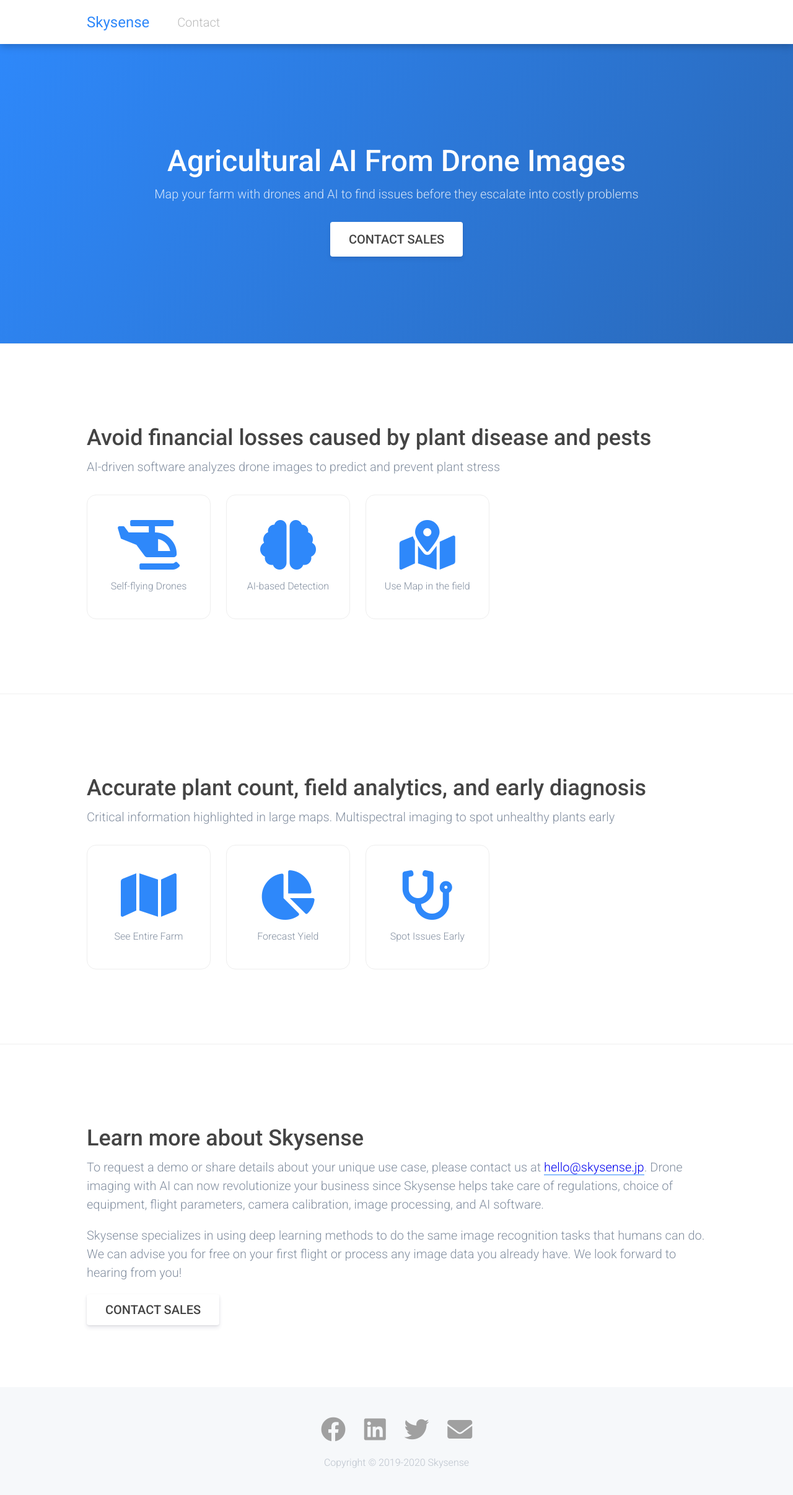
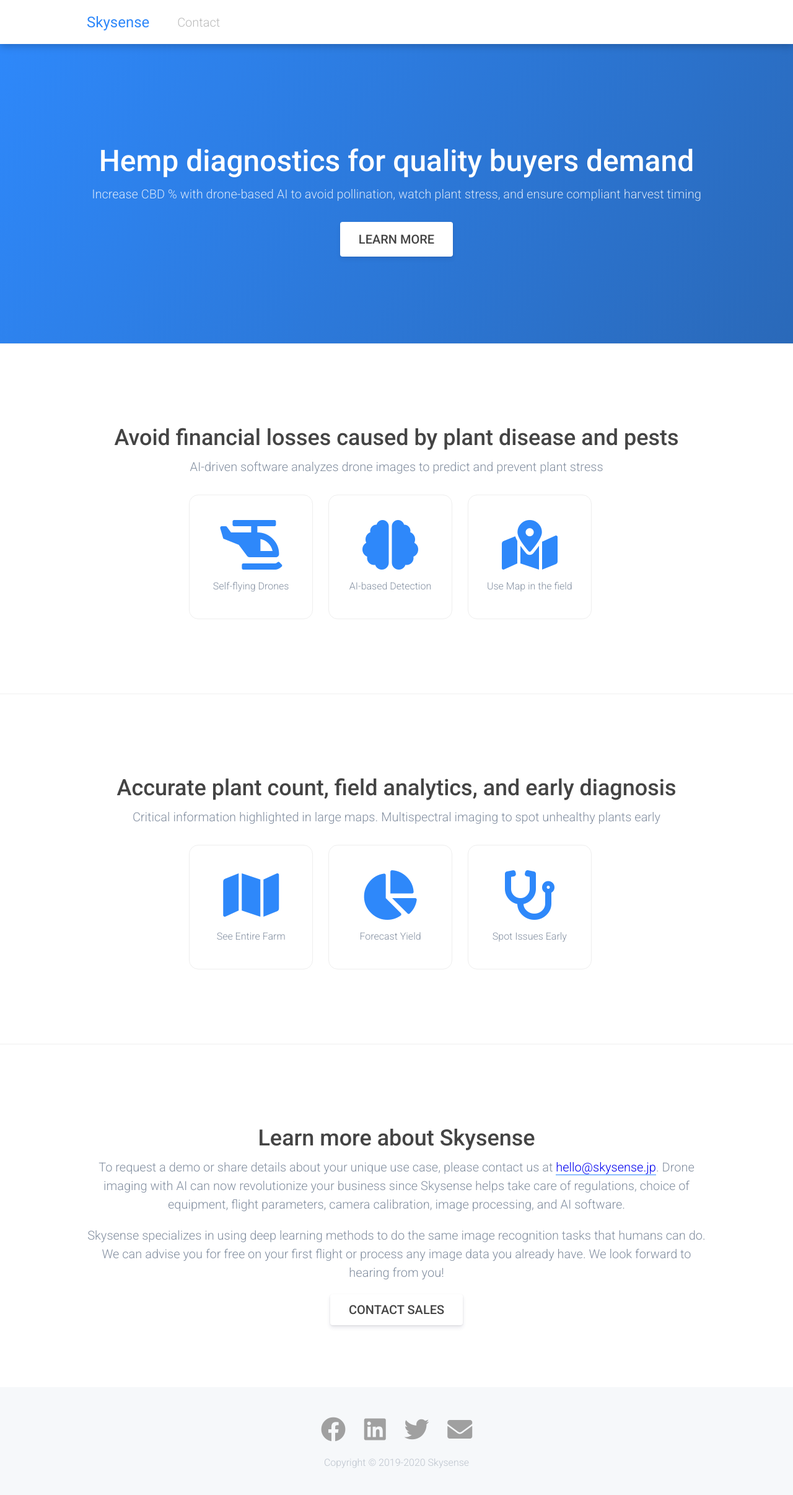
Before and after one commit to skysense/skysense-website, a Jekyll site: the page built from index.html, in a window 1280 px wide. Shown: the whole page at 62% size. Built offline with Jekyll 4.4.1, drawn with Linux system fonts in a browser that asks for light colours; nearby versions of some CDN libraries.

Commit message:
above fold and center text

```diff
--- a/_sass/index.scss
+++ b/_sass/index.scss
@@ -1,9 +1,12 @@
 main > .index {
+
+  section {
+    text-align: center;
+  }
 
   .hero {
     // https://cssgradient.io/
     background: linear-gradient(120deg, $theme 0%, #2a69b9 100%);
-    text-align: center;
     padding: 120px 0;
 
     @media screen and (max-width: 500px) {
--- a/index.html
+++ b/index.html
@@ -6,9 +6,9 @@ title: Agricultural Intelligence From Drone Images
 <div class="index">
   <section class="hero">
     <div class="wrap">
-      <h1>Agricultural AI From Drone Images</h1>
-      <p>Map your farm with drones and AI to find issues before they escalate into costly problems</p>
-      <p><a href="/contact/" class="button">Contact Sales</a></p>
+      <h1>Hemp diagnostics for quality buyers demand</h1>
+      <p>Increase CBD % with drone-based AI to avoid pollination, watch plant stress, and ensure compliant harvest timing</p>
+      <p><a href="/contact/" class="button">Learn More</a></p>
     </div>
   </section>
   <section>
```
